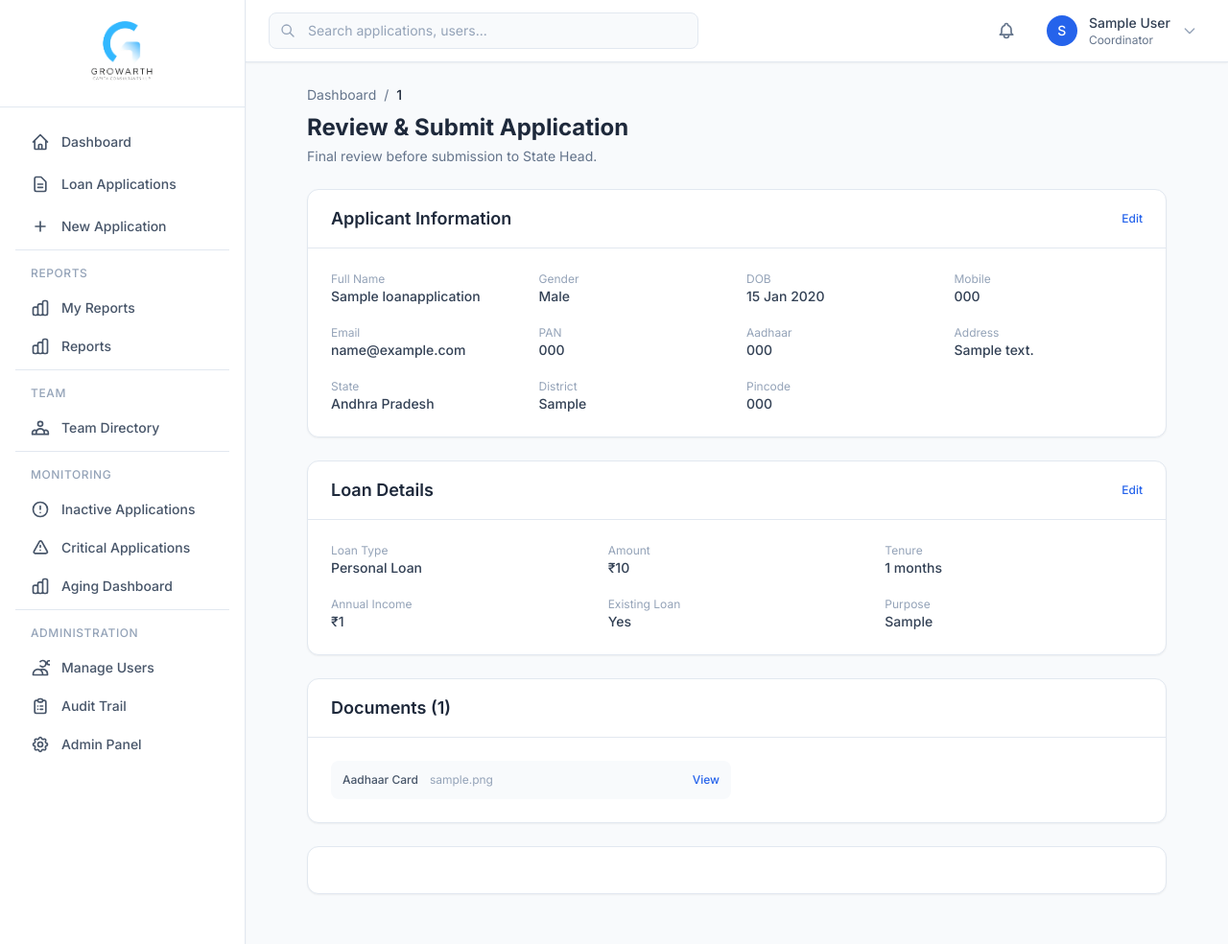
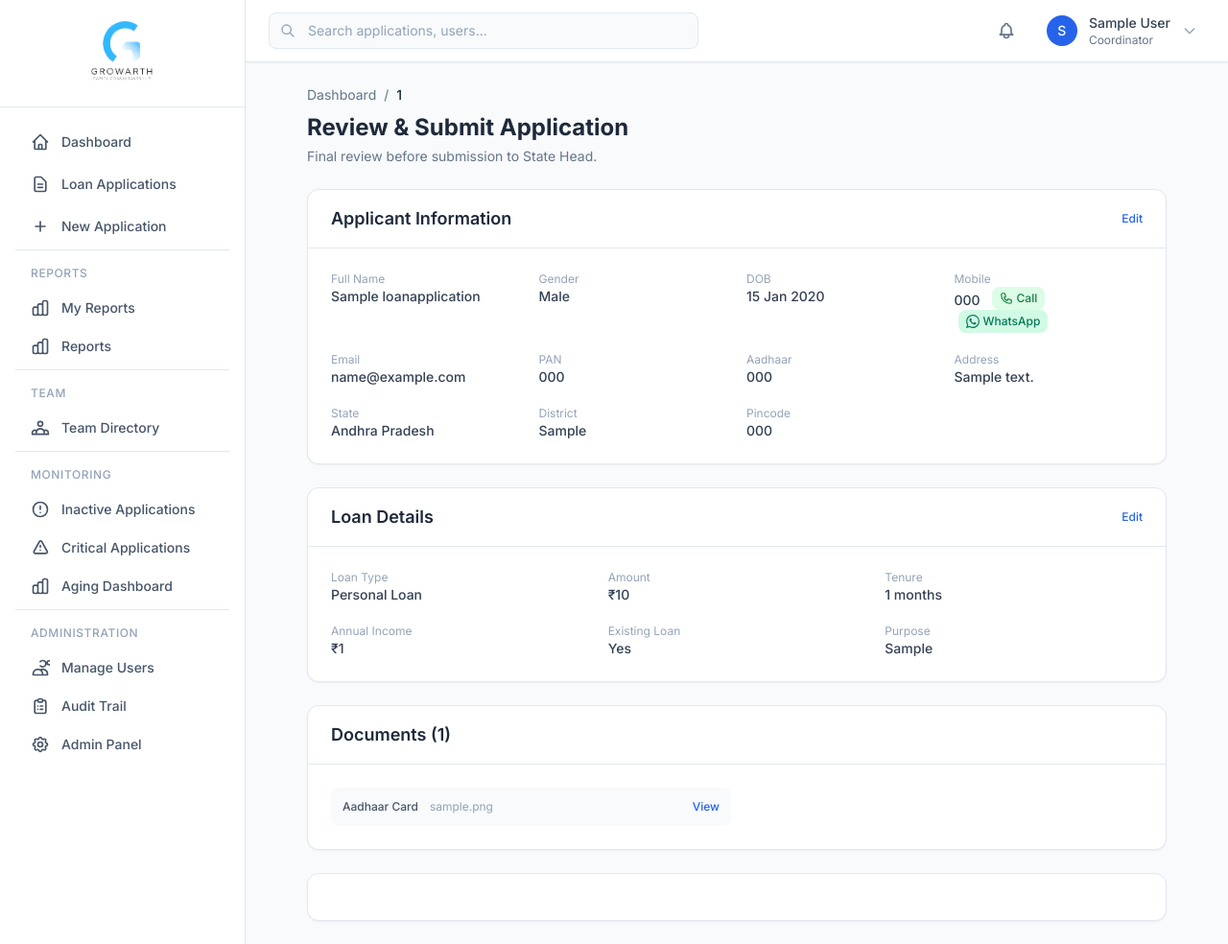
Before and after one commit to LiGerNikhil/leads-gcc, a Django app: page /applications/1/review/ in a window 1280 px wide. Shown: the whole page at 96% size. Run offline with Django 4.2, Linux system fonts and the light colour scheme; a user stored in the database is signed in; tables that the repository leaves empty hold one stand-in row (values such as "Sample post"); data that the repository does not hold is empty; some libraries are stand-ins or nearby versions.

Commit message:
Add Call/WhatsApp buttons to coordinator and state head review pages

```diff
--- a/templates/coordinator/review_submit.html
+++ b/templates/coordinator/review_submit.html
@@ -1,5 +1,6 @@
 {% extends 'base.html' %}
 {% load static %}
+{% load phone_extras %}
 
 {% block title %}Review & Submit - {{ application.application_id }}{% endblock %}
 
@@ -25,7 +26,16 @@
         <div><span class="text-xs text-slate-400 block">Full Name</span><span class="font-medium text-slate-700">{{ application.applicant_name }}</span></div>
         <div><span class="text-xs text-slate-400 block">Gender</span><span class="font-medium text-slate-700">{{ application.get_gender_display|default:'—' }}</span></div>
         <div><span class="text-xs text-slate-400 block">DOB</span><span class="font-medium text-slate-700">{{ application.date_of_birth|date:"d M Y"|default:'—' }}</span></div>
-        <div><span class="text-xs text-slate-400 block">Mobile</span><span class="font-medium text-slate-700">{{ application.applicant_phone }}</span></div>
+        <div><span class="text-xs text-slate-400 block">Mobile</span><span class="font-medium text-slate-700">{{ application.applicant_phone }}</span>
+          <a href="{{ application.applicant_phone|tel_link }}" class="inline-flex items-center px-2 py-1 text-xs font-medium text-green-700 bg-green-100 rounded-lg hover:bg-green-200 transition-colors ml-2">
+            <svg class="w-3.5 h-3.5 mr-1" fill="none" stroke="currentColor" viewBox="0 0 24 24"><path stroke-linecap="round" stroke-linejoin="round" stroke-width="2" d="M3 5a2 2 0 012-2h3.28a1 1 0 01.948.684l1.498 4.493a1 1 0 01-.502 1.21l-2.257 1.13a11.042 11.042 0 005.516 5.516l1.13-2.257a1 1 0 011.21-.502l4.493 1.498a1 1 0 01.684.949V19a2 2 0 01-2 2h-1C9.716 21 3 14.284 3 6V5z"/></svg>
+            Call
+          </a>
+          <a href="{{ application.applicant_phone|wa_link }}" target="_blank" class="inline-flex items-center px-2 py-1 text-xs font-medium text-emerald-700 bg-emerald-100 rounded-lg hover:bg-emerald-200 transition-colors ml-1">
+            <svg class="w-3.5 h-3.5 mr-1" fill="currentColor" viewBox="0 0 24 24"><path d="M17.472 14.382c-.297-.149-1.758-.867-2.03-.967-.273-.099-.471-.148-.67.15-.197.297-.767.966-.94 1.164-.173.199-.347.223-.644.075-.297-.15-1.255-.463-2.39-1.475-.883-.788-1.48-1.761-1.653-2.059-.173-.297-.018-.458.13-.606.134-.133.298-.347.446-.52.149-.174.198-.298.298-.497.099-.198.05-.371-.025-.52-.075-.149-.669-1.612-.916-2.207-.242-.579-.487-.5-.669-.51-.173-.008-.371-.01-.57-.01-.198 0-.52.074-.792.372-.272.297-1.04 1.016-1.04 2.479 0 1.462 1.065 2.875 1.213 3.074.149.198 2.096 3.2 5.077 4.487.709.306 1.262.489 1.694.625.712.227 1.36.195 1.871.118.571-.085 1.758-.719 2.006-1.413.248-.694.248-1.289.173-1.413-.074-.124-.272-.198-.57-.347m-5.421 7.403h-.004a9.87 9.87 0 01-5.031-1.378l-.361-.214-3.741.982.998-3.648-.235-.374a9.86 9.86 0 01-1.51-5.26c.001-5.45 4.436-9.884 9.888-9.884 2.64 0 5.122 1.03 6.988 2.898a9.825 9.825 0 012.893 6.994c-.003 5.45-4.437 9.884-9.885 9.884m8.413-18.297A11.815 11.815 0 0012.05 0C5.495 0 .16 5.335.157 11.892c0 2.096.547 4.142 1.588 5.945L.057 24l6.305-1.654a11.882 11.882 0 005.683 1.448h.005c6.554 0 11.89-5.335 11.893-11.893a11.821 11.821 0 00-3.48-8.413z"/></svg>
+            WhatsApp
+          </a>
+        </div>
         <div><span class="text-xs text-slate-400 block">Email</span><span class="font-medium text-slate-700">{{ application.applicant_email|default:'—' }}</span></div>
         <div><span class="text-xs text-slate-400 block">PAN</span><span class="font-medium text-slate-700">{{ application.pan_number|default:'—' }}</span></div>
         <div><span class="text-xs text-slate-400 block">Aadhaar</span><span class="font-medium text-slate-700">{{ application.aadhaar_number|default:'—' }}</span></div>
```
Also changed, not shown: templates/state_head/review.html (+11 -1 lines).
